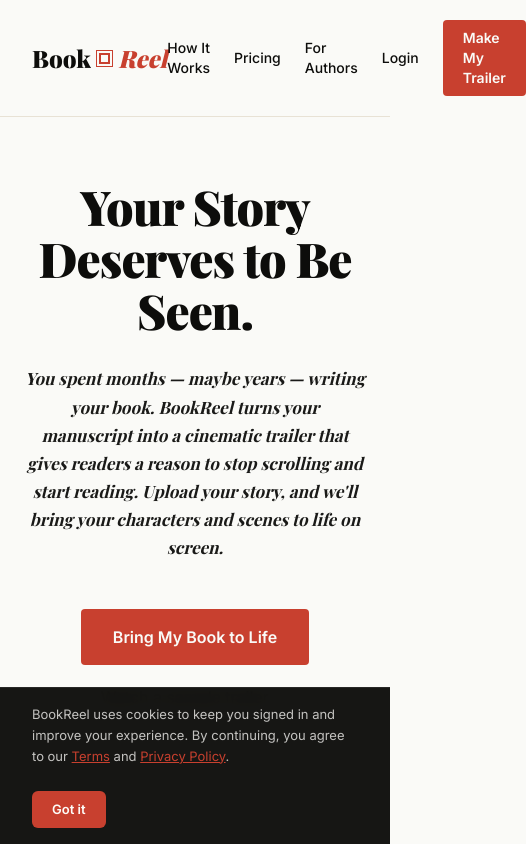
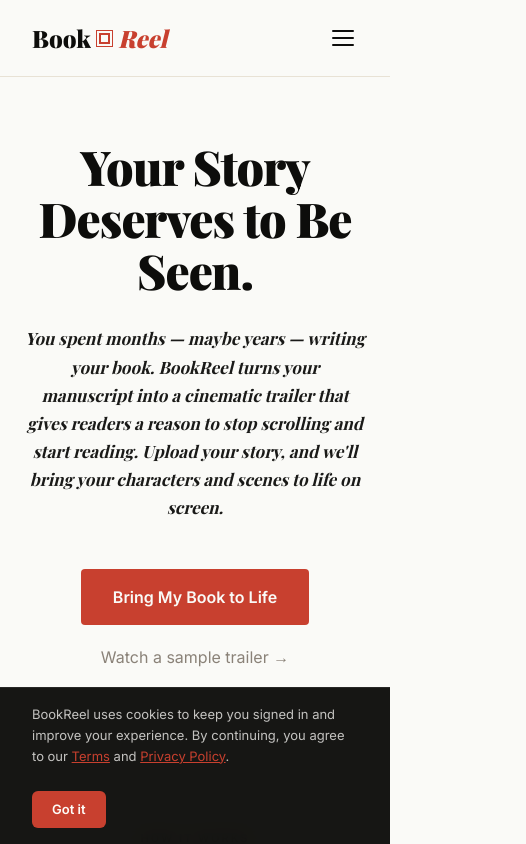
Before and after one commit to Dtyler92/Bookreel, a Next.js app: page / in a window 390 px wide. Shown: the top 844 px of the page, 526 px wide, since content can reach past the window. Built offline with nearby package versions, Linux system fonts and the light colour scheme.

Commit message:
fix: mobile nav hamburger on landing page + shrink 3/4 progress badge on book hub

```diff
--- a/src/app/page.tsx
+++ b/src/app/page.tsx
@@ -1,4 +1,5 @@
 import Link from "next/link";
+import LandingNav from "@/components/LandingNav";
 
 export default function Home() {
   return (
@@ -6,89 +7,7 @@ export default function Home() {
       className="flex flex-col min-h-full"
       style={{ backgroundColor: "var(--color-bg-primary)", color: "var(--color-text-body)", fontFamily: "var(--font-inter), sans-serif" }}
     >
-      {/* Nav */}
-      <header
-        className="flex items-center justify-between px-8 py-5"
-        style={{ backgroundColor: "var(--color-bg-primary)", borderBottom: "1px solid var(--color-border)" }}
-      >
-        {/* Logo */}
-        <span className="flex items-center gap-2 text-2xl select-none">
-          <span
-            style={{
-              color: "var(--color-text-heading)",
-              fontFamily: "var(--font-playfair), serif",
-              fontWeight: 900,
-            }}
-          >
-            Book
-          </span>
-          {/* Film-frame square separator */}
-          <span
-            style={{
-              display: "inline-block",
-              width: "11px",
-              height: "11px",
-              border: "2px solid var(--color-accent)",
-              outline: "1px solid var(--color-accent)",
-              outlineOffset: "2px",
-              backgroundColor: "var(--color-bg-primary)",
-            }}
-          />
-          <span
-            style={{
-              color: "var(--color-accent)",
-              fontFamily: "var(--font-playfair), serif",
-              fontWeight: 900,
-              fontStyle: "italic",
-            }}
-          >
-            Reel
-          </span>
-        </span>
-
-        {/* Nav links */}
-        <nav className="flex items-center gap-6">
-          <a
-            href="#how-it-works"
-            className="text-sm font-medium transition-colors"
-            style={{ color: "var(--color-text-heading)" }}
-          >
-            How It Works
-          </a>
-          <Link
-            href="/pricing"
-            className="text-sm font-medium transition-colors"
-            style={{ color: "var(--color-text-heading)" }}
-          >
-            Pricing
-          </Link>
-          <Link
-            href="/for-authors"
-            className="text-sm font-medium transition-colors"
-            style={{ color: "var(--color-text-heading)" }}
-          >
-            For Authors
-          </Link>
-          <Link
-            href="/login"
-            className="text-sm font-medium transition-colors"
-            style={{ color: "var(--color-text-heading)" }}
-          >
-            Login
-          </Link>
-          <Link
-            href="/signup"
-            className="px-5 py-2 text-sm font-semibold transition-colors"
-            style={{
-              backgroundColor: "var(--color-accent)",
-              color: "var(--color-text-inverse)",
-              borderRadius: "4px",
-            }}
-          >
-            Make My Trailer
-          </Link>
-        </nav>
-      </header>
+      <LandingNav />
 
       <main className="flex flex-col flex-1">
         {/* Hero */}
--- /dev/null
+++ b/src/components/LandingNav.tsx
@@ -0,0 +1,211 @@
+'use client'
+
+import Link from 'next/link'
+import { useState } from 'react'
+
+export default function LandingNav() {
+  const [open, setOpen] = useState(false)
+
+  return (
+    <header
+      style={{
+        backgroundColor: 'var(--color-bg-primary)',
+        borderBottom: '1px solid var(--color-border)',
+        position: 'relative',
+        zIndex: 50,
+      }}
+    >
+      <div
+        style={{
+          display: 'flex',
+          alignItems: 'center',
+          justifyContent: 'space-between',
+          padding: '20px 32px',
+        }}
+      >
+        {/* Logo */}
+        <Link href="/" style={{ textDecoration: 'none' }}>
+          <span style={{ display: 'flex', alignItems: 'center', gap: 8, fontSize: 24, userSelect: 'none' }}>
+            <span style={{ color: 'var(--color-text-heading)', fontFamily: 'var(--font-playfair), serif', fontWeight: 900 }}>
+              Book
+            </span>
+            <span
+              style={{
+                display: 'inline-block',
+                width: 11,
+                height: 11,
+                border: '2px solid var(--color-accent)',
+                outline: '1px solid var(--color-accent)',
+                outlineOffset: 2,
+                backgroundColor: 'var(--color-bg-primary)',
+                flexShrink: 0,
+              }}
+            />
+            <span style={{ color: 'var(--color-accent)', fontFamily: 'var(--font-playfair), serif', fontWeight: 900, fontStyle: 'italic' }}>
+              Reel
+            </span>
+          </span>
+        </Link>
+
+        {/* Desktop nav */}
+        <nav
+          style={{
+            display: 'flex',
+            alignItems: 'center',
+            gap: 24,
+          }}
+          className="landing-nav-desktop"
+        >
+          <a href="#how-it-works" className="text-sm font-medium" style={{ color: 'var(--color-text-heading)', textDecoration: 'none' }}>
+            How It Works
+          </a>
+          <Link href="/pricing" className="text-sm font-medium" style={{ color: 'var(--color-text-heading)', textDecoration: 'none' }}>
+            Pricing
+          </Link>
+          <Link href="/for-authors" className="text-sm font-medium" style={{ color: 'var(--color-text-heading)', textDecoration: 'none' }}>
+            For Authors
+          </Link>
+          <Link href="/login" className="text-sm font-medium" style={{ color: 'var(--color-text-heading)', textDecoration: 'none' }}>
+            Login
+          </Link>
+          <Link
+            href="/signup"
+            style={{
+              backgroundColor: 'var(--color-accent)',
+              color: 'var(--color-text-inverse)',
+              borderRadius: 4,
+              padding: '8px 20px',
+              fontSize: 14,
+              fontWeight: 600,
+              textDecoration: 'none',
+            }}
+          >
+            Make My Trailer
+          </Link>
+        </nav>
+
+        {/* Mobile hamburger */}
+        <button
+          className="landing-nav-mobile-btn"
+          onClick={() => setOpen(o => !o)}
+          aria-label="Toggle menu"
+          style={{
+            background: 'none',
+            border: 'none',
+            cursor: 'pointer',
+            padding: 4,
+            display: 'flex',
+            flexDirection: 'column',
+            gap: 5,
+          }}
+        >
+          <span
+            style={{
+              display: 'block',
+              width: 22,
+              height: 2,
+              background: 'var(--color-text-heading)',
+              borderRadius: 2,
+              transition: 'all 200ms ease',
+              transform: open ? 'translateY(7px) rotate(45deg)' : 'none',
+            }}
+          />
+          <span
+            style={{
+              display: 'block',
+              width: 22,
+              height: 2,
+              background: 'var(--color-text-heading)',
+              borderRadius: 2,
+              transition: 'all 200ms ease',
+              opacity: open ? 0 : 1,
+            }}
+          />
+          <span
+            style={{
+              display: 'block',
+              width: 22,
+              height: 2,
+              background: 'var(--color-text-heading)',
+              borderRadius: 2,
+              transition: 'all 200ms ease',
+              transform: open ? 'translateY(-7px) rotate(-45deg)' : 'none',
+            }}
+          />
+        </button>
+      </div>
+
+      {/* Mobile dropdown */}
+      {open && (
+        <div
+          className="landing-nav-mobile-menu"
+          style={{
+            position: 'absolute',
+            top: '100%',
+            left: 0,
+            right: 0,
+            background: 'var(--color-bg-primary)',
+            borderBottom: '1px solid var(--color-border)',
+            display: 'flex',
+            flexDirection: 'column',
+            padding: '8px 0 16px',
+          }}
+        >
+          {[
+            { label: 'How It Works', href: '#how-it-works' },
+            { label: 'Pricing', href: '/pricing' },
+            { label: 'For Authors', href: '/for-authors' },
+            { label: 'Login', href: '/login' },
+          ].map(({ label, href }) => (
+            <a
+              key={label}
+              href={href}
+              onClick={() => setOpen(false)}
+              style={{
+                display: 'block',
+                padding: '12px 32px',
+                fontSize: 15,
+                fontWeight: 500,
+                color: 'var(--color-text-heading)',
+                textDecoration: 'none',
+                fontFamily: 'var(--font-inter), sans-serif',
+              }}
+            >
+              {label}
+            </a>
+          ))}
+          <div style={{ padding: '8px 32px 0' }}>
+            <Link
+              href="/signup"
+              onClick={() => setOpen(false)}
+              style={{
+                display: 'block',
+                textAlign: 'center',
+                backgroundColor: 'var(--color-accent)',
+                color: 'var(--color-text-inverse)',
+                borderRadius: 4,
+                padding: '12px 20px',
+                fontSize: 15,
+                fontWeight: 600,
+                textDecoration: 'none',
+              }}
+            >
+              Make My Trailer
+            </Link>
+          </div>
+        </div>
+      )}
+
+      <style>{`
+        .landing-nav-desktop { display: flex; }
+        .landing-nav-mobile-btn { display: none; }
+        .landing-nav-mobile-menu { display: none; }
+        @media (max-width: 768px) {
+          .landing-nav-desktop { display: none !important; }
+          .landing-nav-mobile-btn { display: flex !important; }
+          .landing-nav-mobile-menu { display: flex !important; }
+        }
+      `}</style>
+    </header>
+  )
+}
--- a/src/components/author/BookHubClient.tsx
+++ b/src/components/author/BookHubClient.tsx
@@ -603,13 +603,14 @@ export default function BookHubClient({ book, trailers: initialTrailers, charact
           <div style={{
             flexShrink: 0, textAlign: 'center',
             background: '#F4F1EB', border: '1px solid #E8E2D5',
-            borderRadius: 10, padding: '16px 22px',
+            borderRadius: 8, padding: '8px 14px',
+            alignSelf: 'flex-start',
           }}>
-            <div style={{ fontFamily: 'var(--font-playfair), serif', fontSize: 30, fontWeight: 700, color: completedCount === 4 ? '#16A34A' : '#0D0D0B', lineHeight: 1 }}>
-              {completedCount}<span style={{ fontSize: 16, color: '#8A8278', fontWeight: 400 }}>/4</span>
+            <div style={{ fontFamily: 'var(--font-inter), sans-serif', fontSize: 13, fontWeight: 700, color: completedCount === 4 ? '#16A34A' : '#0D0D0B', lineHeight: 1 }}>
+              {completedCount}<span style={{ fontSize: 12, color: '#8A8278', fontWeight: 400 }}>/4</span>
             </div>
-            <div style={{ fontFamily: 'var(--font-inter), sans-serif', fontSize: 11, fontWeight: 600, color: '#8A8278', marginTop: 5, letterSpacing: '0.05em', textTransform: 'uppercase' }}>
-              Complete
+            <div style={{ fontFamily: 'var(--font-inter), sans-serif', fontSize: 10, fontWeight: 600, color: '#8A8278', marginTop: 4, letterSpacing: '0.05em', textTransform: 'uppercase' }}>
+              Done
             </div>
           </div>
         </div>
```
